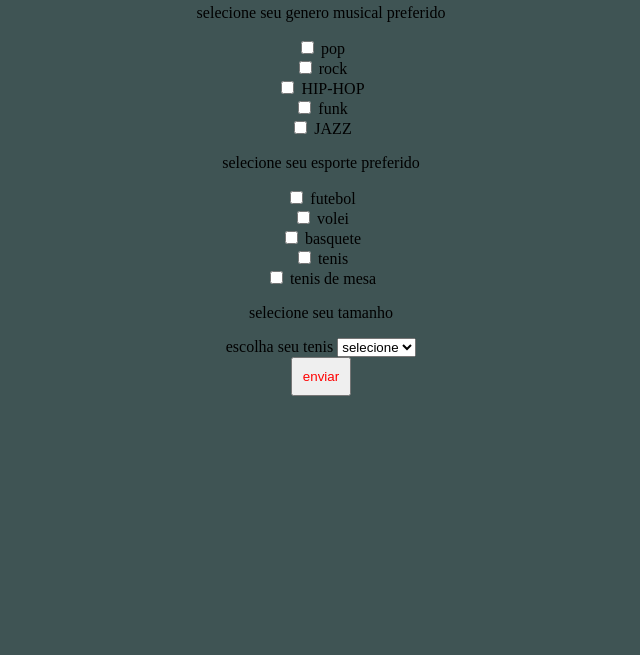
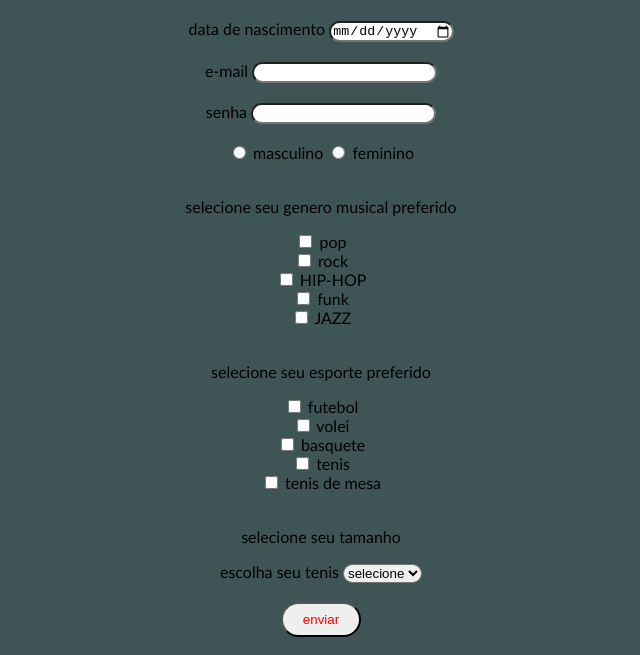
Before and after one commit to arthurfernandes11tib/trabalho-formulario, a plain HTML site: page index.html in a window 1280 px wide. Shown: the part 145-800 px from the top of the page, without its empty margins (319-959 px from the left). Drawn offline with Linux system fonts and the light colour scheme.

Commit message:
trabalho cadastro

```diff
--- a/index.html
+++ b/index.html
@@ -6,34 +6,69 @@
     <title>CADASTRO</title>
     <link rel="stylesheet" href="style.css">
 </head>
+<h1> formulario de cadastro </h1>
 <body>
    <form action="">
    <div>
     <label for="nome">nome</label>
     <input type="text" id="nome">
    </div>
+
+   <br>
+
    <div>
     <label for="idade">idade</label>
     <input type="number" id="idade">
    </div>
+
+
+   <br>
+
+
+
    <div>
     <label for="data">data de nascimento</label>
     <input type="date" id="data">
    </div>
+
+
+   <br>
+
+
+
    <div>
     <label for="e-mail">e-mail</label>
     <input type="text" id="e-mail">
    </div>
+
+
+
+   <br>
+
+
+
+
+
    <div>
     <label for="senha">senha</label>
     <input type="password" id="senha">
    </div>
+
+
+   <br>
+
+
    <div>
     <input type="radio" name="genero">
     <label for="masculino">masculino</label>
     <input type="radio" name="genero">
     <label for="feminino ">feminino</label>
    </div>
+
+
+<br>
+
+
 
 <p>selecione seu genero musical preferido</p>
 <div>
@@ -56,6 +91,13 @@
     <input type="checkbox" name="generos musicais" required>
     <label for="jazz">JAZZ</label>
 </div>
+
+
+
+<br>
+
+
+
 <p>selecione seu esporte preferido</p>
 <div>
     <input type="checkbox" name="esportes" required>
@@ -78,6 +120,11 @@
     <label for="tenis de mesa">tenis de mesa</label>
 </div>
 
+
+
+<br>
+
+
 <p>selecione seu tamanho</p>
 <div>
     <label for="tamanhos">escolha seu tenis</label>
@@ -89,6 +136,11 @@
     <option value="air max">air max</option>
     </select>
 </div>
+
+
+<br>
+
+
 </form>
 <button>enviar</button>
 </body>
--- a/style.css
+++ b/style.css
@@ -1,9 +1,17 @@
 body{
     background-color: rgb(63, 84, 84);
     text-align: center;
+    font-family: 'Gill Sans', 'Gill Sans MT', Calibri, 'Trebuchet MS', sans-serif;
 }
 button{
     color: red;
-    padding: 10px;
-
+    padding-block: 0.5rem;
+    padding-inline: 1.25rem;
+    border-radius: 8888px;
 }
+input{
+    border-radius: 10rem;
+}
+select{
+ border-radius: 10rem;
+}
```
